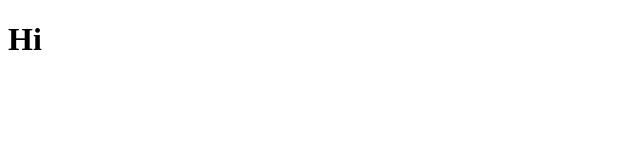
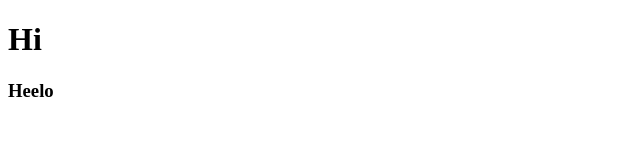
Before and after one commit to FarshadJanmohammadi/git-reset-senario, a plain HTML site: page index.html in a window 1280 px wide. Shown: the full height of the page, 0-640 px from the left. Drawn offline with Linux system fonts and the light colour scheme.

Commit message:
Update index.html

```diff
--- a/index.html
+++ b/index.html
@@ -7,5 +7,6 @@
 </head>
 <body>
     <h1>Hi</h1>
+    <h3>Heelo</h3>
 </body>
 </html>
```
